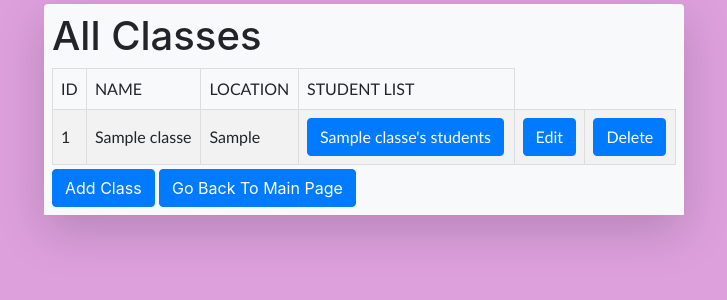
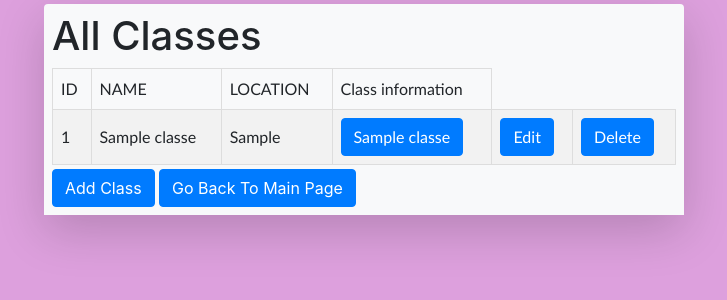
Before and after one commit to MonoraxXiV/php-crud, a PHP site: template View/ClassView.php in a window 1280 px wide. Shown: the top 300 px of the page, without its empty margins (276-1003 px from the left). Run offline with PHP 8.4, Linux system fonts and the light colour scheme; the template is opened without the code that fills it: most values are stand-ins (such as "Sample title", 1, 10 or a date in 2020).

Commit message:
edited buttons and td name

```diff
--- a/View/ClassView.php
+++ b/View/ClassView.php
@@ -18,13 +18,13 @@
             <td>ID</td>
             <td>NAME</td>
             <td>LOCATION</td>
-            <td>STUDENT LIST</td>
+            <td>Class information</td>
             <?php foreach ($classes as $class): ?>
                 <tr>
                     <td><?php echo $class['class_id'] ?></td>
                     <td><?php echo $class['class_name'] ?></td>
                     <td><?php echo $class['class_location']  ?></td>
-                    <td><a href="?class=<?=$class["class_id"]?>"><button type="button" name="studentList" class="btn btn-primary"><?php echo $class['class_name']."'s students"?></button></td></a>
+                    <td><a href="?class=<?=$class["class_id"]?>"><button type="button" name="studentList" class="btn btn-primary"><?php echo $class['class_name']?></button></td></a>
                     <td><button type="submit" value="<?php echo $class['class_id'] ?>" name="AllClasses" class="btn btn-primary">Edit</button></td>
                     <td><button type="submit" formmethod="post" value="<?php echo $class['class_id'] ?>" name="delete" class="btn btn-primary">Delete</button></td>
                 </tr>
```
